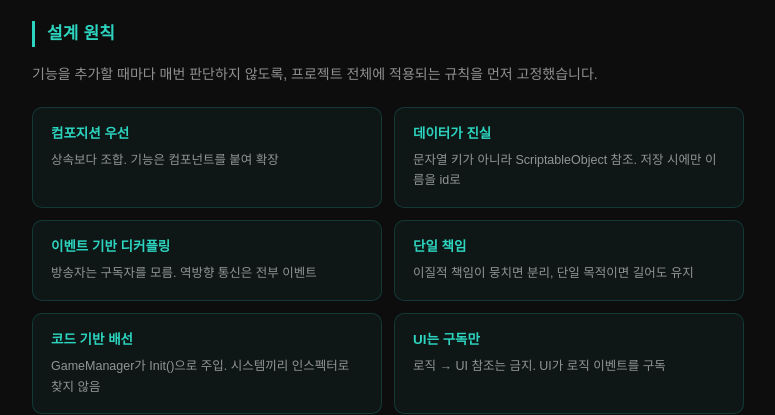
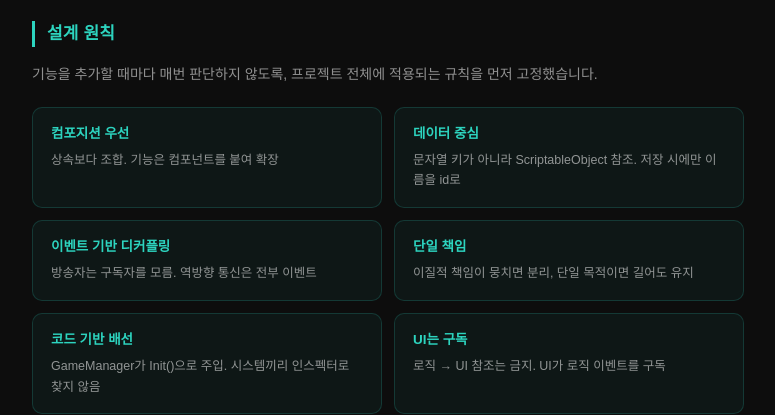
Before and after one commit to Mananans/MyPortfolio, a Next.js app: page /projects/2dport-2026-farmlife in a window 1280 px wide. Shown: the part 780-1195 px from the top of the page, without its empty margins (252-1027 px from the left). Built offline with nearby package versions, Linux system fonts and the light colour scheme.

Commit message:
Update page.tsx

```diff
--- a/app/projects/2dport-2026-farmlife/page.tsx
+++ b/app/projects/2dport-2026-farmlife/page.tsx
@@ -521,11 +521,11 @@ export default function FarmLifePage() {
           <div style={{ display: "grid", gridTemplateColumns: "repeat(auto-fill, minmax(230px, 1fr))", gap: "12px" }}>
             {[
               { t: "컴포지션 우선", d: "상속보다 조합. 기능은 컴포넌트를 붙여 확장" },
-              { t: "데이터가 진실", d: "문자열 키가 아니라 ScriptableObject 참조. 저장 시에만 이름을 id로" },
+              { t: "데이터 중심", d: "문자열 키가 아니라 ScriptableObject 참조. 저장 시에만 이름을 id로" },
               { t: "이벤트 기반 디커플링", d: "방송자는 구독자를 모름. 역방향 통신은 전부 이벤트" },
               { t: "단일 책임", d: "이질적 책임이 뭉치면 분리, 단일 목적이면 길어도 유지" },
               { t: "코드 기반 배선", d: "GameManager가 Init()으로 주입. 시스템끼리 인스펙터로 찾지 않음" },
-              { t: "UI는 구독만", d: "로직 → UI 참조는 금지. UI가 로직 이벤트를 구독" },
+              { t: "UI는 구독", d: "로직 → UI 참조는 금지. UI가 로직 이벤트를 구독" },
             ].map(p => (
               <div key={p.t} style={{
                 background: "rgba(45,212,191,0.05)",
```
